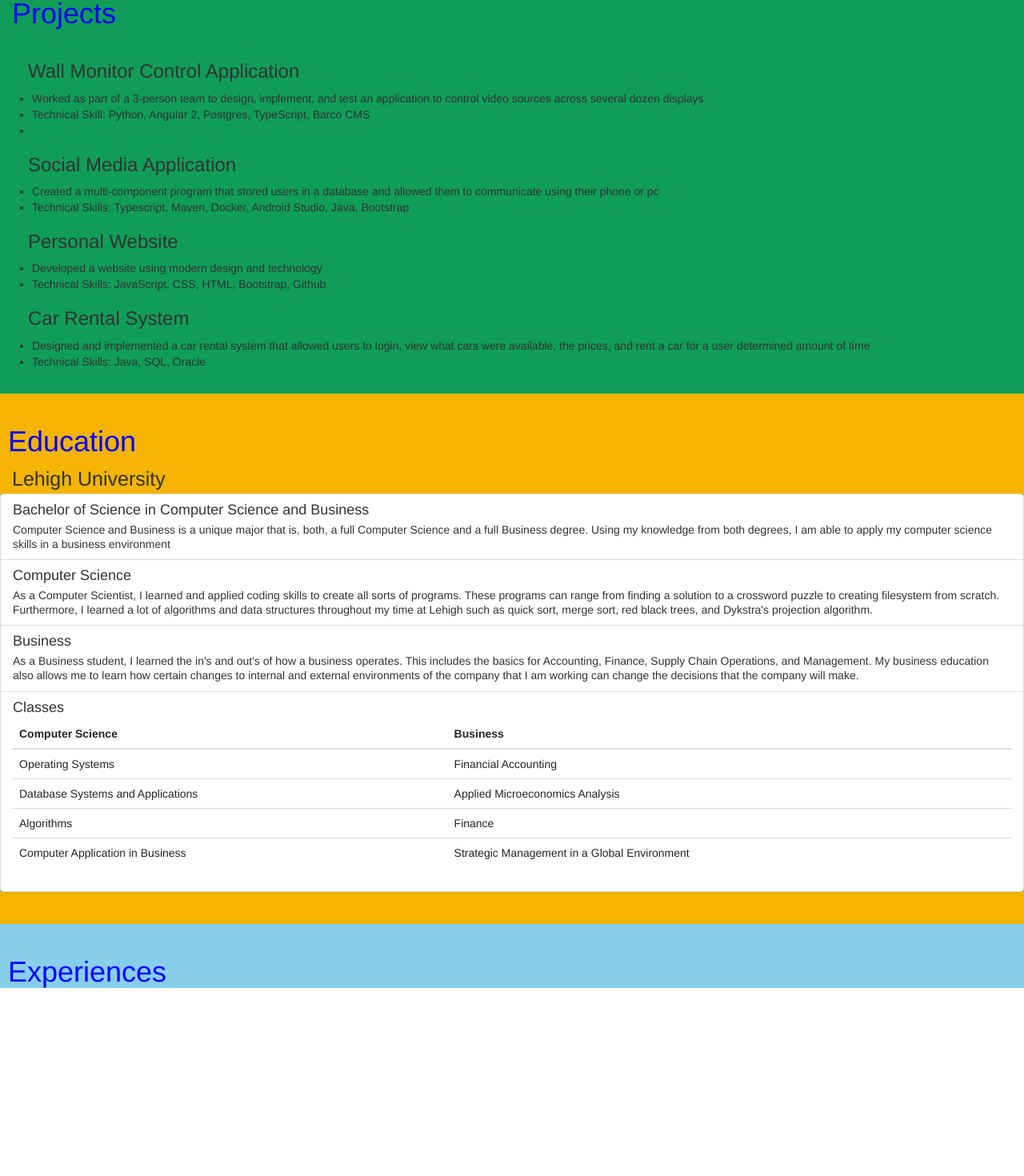
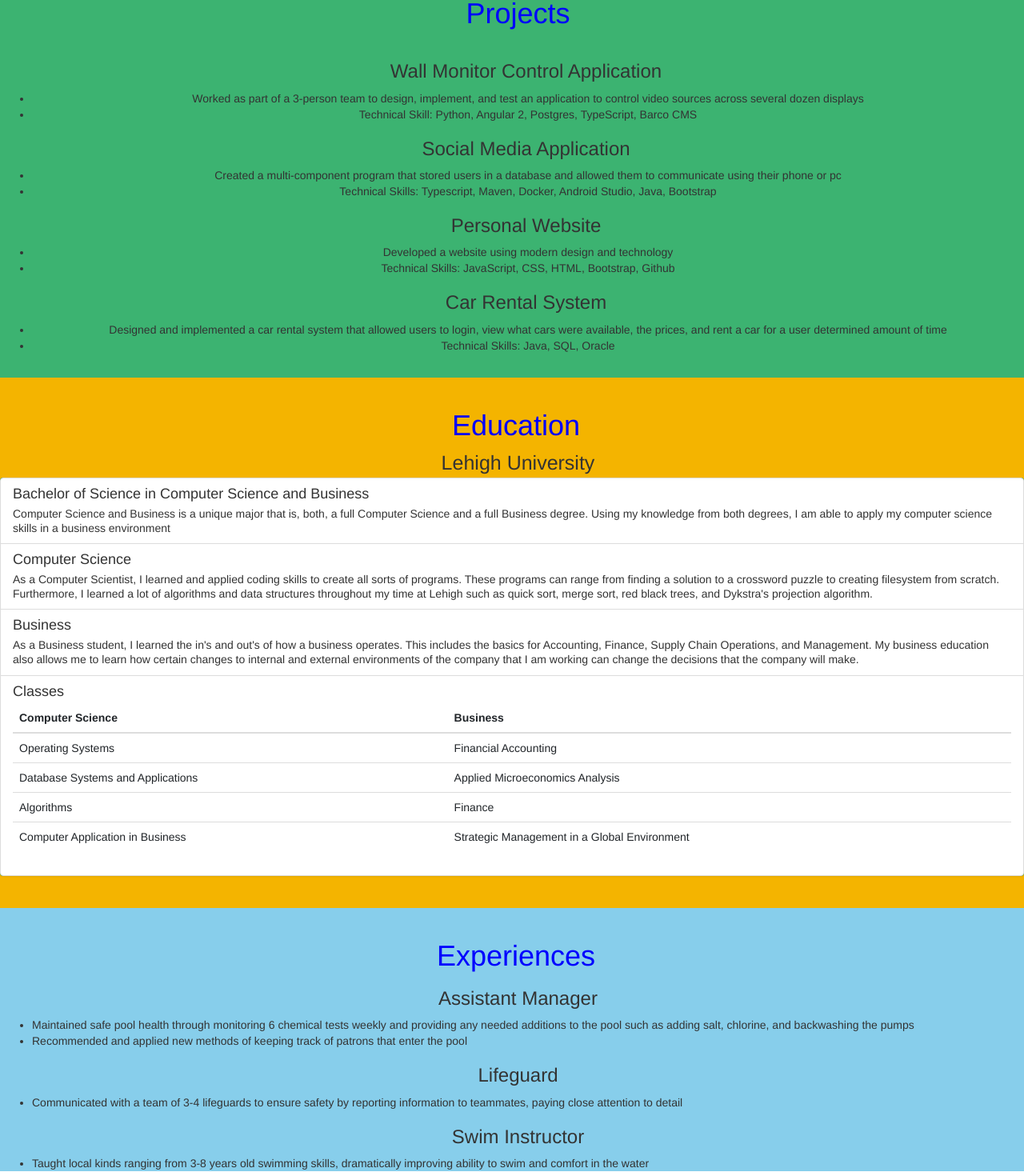
Before and after one commit to mattnj58/pwaSite, a React (Create React App) app: page / in a window 1280 px wide. Shown: the part 958-2428 px from the top of the page at 80% size. Before the commit the page ends 2203 px from the top, so only its background shows below. Built offline with nearby package versions, Linux system fonts and the light colour scheme.

Commit message:
finished the experience section

```diff
--- a/src/Education/education.css
+++ b/src/Education/education.css
@@ -7,13 +7,13 @@
 .section--header{
     background: #F4B400;
     padding-left: 10px;
-    text-align: left;
+    text-align: center;
     color: blue;
 }
 
 .school{
     padding-left: 15px;
-    text-align: left;
+    text-align: center;
     font-size: 25px;
 }
 
--- a/src/Experience/experience.css
+++ b/src/Experience/experience.css
@@ -4,6 +4,11 @@
 
 .experience{
     padding-left: 10px;
-    text-align: left;
+    text-align: center;
     color: blue;
 }
+
+.jobs{
+    padding-left: 15px;
+    text-align: center;
+}
--- a/src/Experience/experience.js
+++ b/src/Experience/experience.js
@@ -7,7 +7,19 @@ class Experience extends Component{
             <div className='experience--section'>
                 <div className='padding-top'></div>
                 <h1 className='experience'>Experiences</h1>
-
+                <h3 className='jobs'>Assistant Manager</h3>
+                <ul>
+                    <li> Maintained safe pool health through monitoring 6 chemical tests weekly and providing any needed additions to the pool such as adding salt, chlorine, and backwashing the pumps </li>
+                    <li>Recommended and applied new methods of keeping track of patrons that enter the pool </li>
+                </ul>
+                <h3 className='jobs'>Lifeguard</h3>
+                <ul>
+                    <li>Communicated with a team of 3-4 lifeguards to ensure safety by reporting information to teammates, paying close attention to detail </li>
+                </ul>
+                <h3 className='jobs'> Swim Instructor </h3>
+                <ul>
+                    <li>Taught local kinds ranging from 3-8 years old swimming skills, dramatically improving ability to swim and comfort in the water </li>
+                </ul>
             </div>
         )
     }
--- a/src/Projects/projects.css
+++ b/src/Projects/projects.css
@@ -1,6 +1,6 @@
 .projects--section{
-    background-color: #0F9D58;
-    text-align: left;
+    background-color: mediumseagreen;
+    text-align: center;
 }
 
 .about--projects{
@@ -10,7 +10,7 @@
 .title{
     padding-left: 15px;
     padding-bottom: 20px;
-    text-align: left;
+    text-align: center;
     color: blue;
 }
 
--- a/src/Projects/projects.js
+++ b/src/Projects/projects.js
@@ -1,6 +1,5 @@
 import React, {Component} from 'react';
 import './projects.css';
-import {Well, Button, ButtonToolbar, Fade} from "react-bootstrap";
 
 class Projects extends Component {
 
@@ -32,7 +31,6 @@ class Projects extends Component {
                     <ul>
                         <li>Worked as part of a 3-person team to design, implement, and test an application to control video sources across several dozen displays</li>
                         <li>Technical Skill: Python, Angular 2, Postgres, TypeScript, Barco CMS </li>
-                        <li></li>
                     </ul>
                 <h3 className='project'> Social Media Application </h3>
                 <ul>
--- a/src/Skills/skills.css
+++ b/src/Skills/skills.css
@@ -1,4 +1,5 @@
 .skills--section{
+    text-align: center;
     color: blue;
     padding-left: 10px;
 
```
